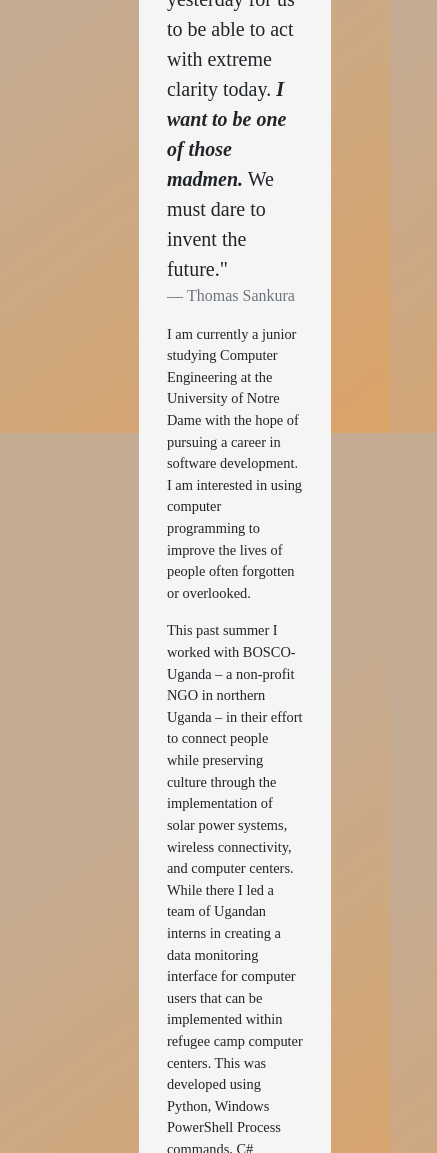
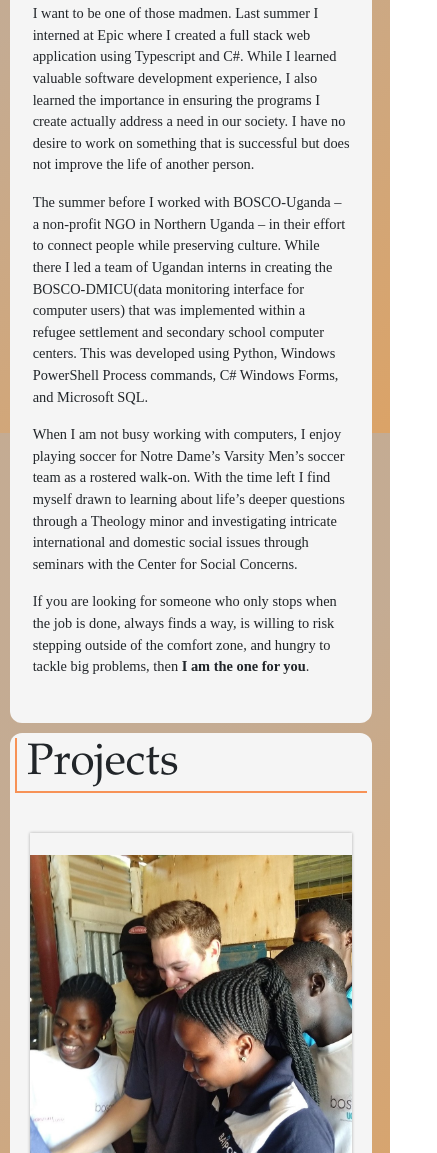
Before and after one commit to huber02j/Portfolio, a plain HTML site: page index.html in a window 390 px wide. Shown: the part 2099-3252 px from the top of the page, 437 px wide, since content can reach past the window. Drawn offline with nearby package versions, Linux system fonts and the light colour scheme.

Commit message:
Updates for mobile

```diff
--- a/css/huberStyle.css
+++ b/css/huberStyle.css
@@ -165,16 +165,32 @@ hr{
 .current.eNav {color: #E27396 !important;}
 .current.cNav {color: #91F9E5 !important;}
 
-/* Adds little bar to the left of names */
-/* .aNav{border-left: 2px solid #42D9FF; padding-left: 5px;}
-.pNav{border-left: 2px solid #06D6A0; padding-left: 5px;}
-.sNav{border-left: 2px solid #F79256; padding-left: 5px;}
-.eNav{border-left: 2px solid #E27396; padding-left: 5px;}
-.cNav{border-left: 2px solid #91F9E5; padding-left: 5px;} */
 
 /* .sideOpen{
   display: none;
 } */
+
+/* Mobile phones */
+@media screen and (max-width: 480px) {
+  #sidebar{
+    float: none;
+    position: relative;
+    width: 100%;
+    height: auto;
+    display: inline-block;
+    margin: 0;
+  }
+  #main{
+    position: relative;
+    float: none;
+    width: 98% !important;
+  }
+  .sectionWrapper{
+    margin: 10px !important;
+    padding: 5px !important;
+  }
+
+}
 
 @media screen and (max-width: 600px) {
   #sidebar{
@@ -185,13 +201,11 @@ hr{
     display: inline-block;
     margin: 0;
   }
-  #content{
+  #main{
     position: relative;
     float: none;
     width: 98% !important;
-    padding: 2%;
   }
-
 
 }
 #main{
@@ -323,19 +337,19 @@ hr{
 /* Media queries - Responsive timeline on screens less than 600px wide */
 @media screen and (max-width: 600px) {
   /* Place the timelime to the left */
-  .timeline::after {
+  .skillsLine::after {
   left: 31px;
   }
 
   /* Full-width containers */
-  .container {
+  .skillsBlock {
   width: 100%;
   padding-left: 70px;
   padding-right: 25px;
   }
 
   /* Make sure that all arrows are pointing leftwards */
-  .container::before {
+  .skillsBlock::before {
   left: 60px;
   border: medium solid black;
   border-width: 10px 10px 10px 0;
@@ -414,7 +428,7 @@ hr{
 .box3 .icon li a{display:block;width:30px;height:30px;line-height:30px;color:#fff;background:#6eff90;transition:all .5s}
 .box3 .icon a:hover{text-decoration:none;animation:animate-hover .5s;transition:all .3s}
 .box3:hover:after{border-left:3px solid #fff;border-right:3px solid #fff}
-.box3 img{max-height: 400px; height:auto;width:100%;object-fit: contain;transition:all .3s}
+.box3 img{max-height: 400px; height:auto;width:100%;object-fit: contain;transition:all .3s;}
 @keyframes animate{0%,100%{opacity:1}
 }
 @keyframes animate-hover{0%{box-shadow:0 0 0 10px rgba(255,255,255,.3)}
@@ -426,4 +440,5 @@ hr{
 .box3 .description{margin-bottom:10px}
 }
 @media only screen and (max-width:479px){.box3 .title{margin:0}
+.box3 img{min-width: 360px; min-height: 430px;}
 }
--- a/index.html
+++ b/index.html
@@ -98,17 +98,44 @@
 				<h1 class="sectionTitle">About</h1>
 				<br>
 				<div id="aboutText">
+					<p>I am a hardworking, passionate, and motivated software developer that yearns to make a significant impact in this world.
+						My interest in computer programming is trumped only by my desire to improve the lives of people often forgotten or overlooked.
+						This has led me to study Computer Science and Theology and participate in social concern seminars at the University of Notre Dame
+						with the hope of pursuing a career in software development.
+					</p>
 					<blockquote class="blockquote">
 						"You cannot carry out fundamental change without a certain amount of madness. In this case, it comes from non-conformity;
 						the ability to turn your back on old formulas; the <em>courage</em> to invent the future. It took the madmen of yesterday for us to be
 						able to act with extreme clarity today. <em><strong>I want to be one of those madmen.</strong></em> We must dare to invent the future."
 						<p class="blockquote-footer">Thomas Sankura</p>
 					</blockquote>
-					<p>I am currently a junior studying Computer Engineering at the University of Notre Dame with the hope of pursuing a career in software development. I am interested in using computer programming to improve the lives of people often forgotten or overlooked. </p>
-					<p>This past summer I worked with BOSCO-Uganda – a non-profit NGO in northern Uganda – in their effort to connect people while preserving culture through the implementation of solar power systems, wireless connectivity, and computer centers.
-						While there I led a team of Ugandan interns in creating a data monitoring interface for computer users that can be implemented within refugee camp computer centers. This was developed using Python, Windows PowerShell Process commands, C# Windows Forms, and Microsoft SQL. </p>
-					<p>When I am not busy working with computers, I enjoy playing soccer for Notre Dame’s Varsity Men’s soccer team as a rostered walk-on. With the little time left I find myself drawn to learning about life’s deeper questions through a Theology minor and investigating intricate international and domestic social issues through seminars with the Center for Social Concerns.</p>
-					<p>If you are looking for someone who only stops when the job is done, always finds a way, is willing to risk stepping outside of the comfort zone, and hungry to tackle big problems, then <strong>I am the one for you</strong>. </p>
+					<p>I want to be one of those madmen. Last summer I interned at Epic where I created a full stack web
+						application using Typescript and C#. While I learned valuable software development experience,
+						I also learned the importance in ensuring the programs I create actually address a need in our
+						society. I have no desire to work on something that is successful but does not improve the life
+						of another person.
+					</p>
+
+					<p>The summer before I worked with BOSCO-Uganda – a non-profit NGO in Northern Uganda – in
+						their effort to connect people while preserving culture. While there I led a team of
+						Ugandan interns in creating the BOSCO-DMICU(data monitoring interface for computer users)
+						that was implemented within a refugee settlement and secondary school computer centers.
+						This was developed using Python, Windows PowerShell Process commands, C# Windows Forms,
+						and Microsoft SQL.
+					</p>
+
+					<p>When I am not busy working with computers, I enjoy playing soccer for Notre Dame’s
+						Varsity Men’s soccer team as a rostered walk-on. With the time left I find myself drawn
+						to learning about life’s deeper questions through a Theology minor and investigating
+						intricate international and domestic social issues through seminars with the Center for
+						Social Concerns.
+					</p>
+
+					<p>If you are looking for someone who only stops when the job is done, always finds a way,
+						is willing to risk stepping outside of the comfort zone, and hungry to tackle big problems,
+						then <strong>I am the one for you</strong>.
+					</p>
+
 					<br>
 				</div>
 			</section>
```
